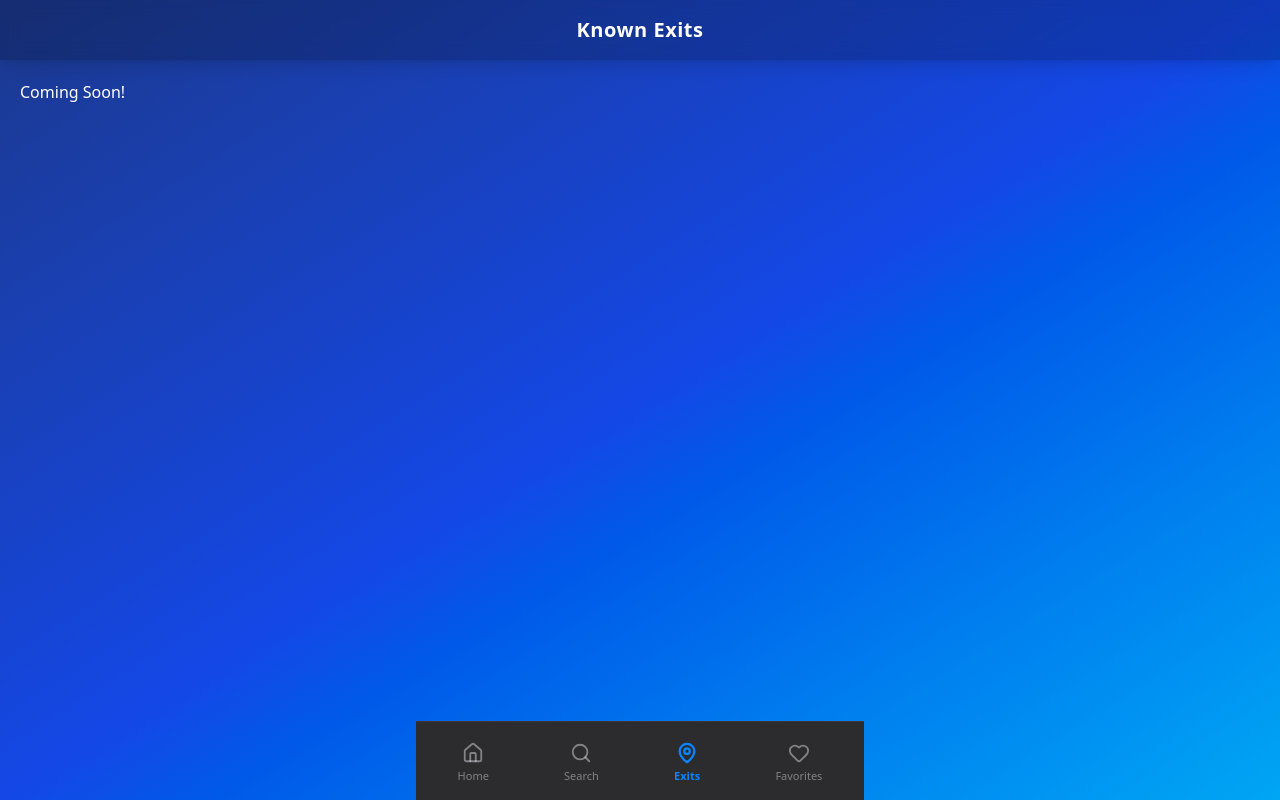
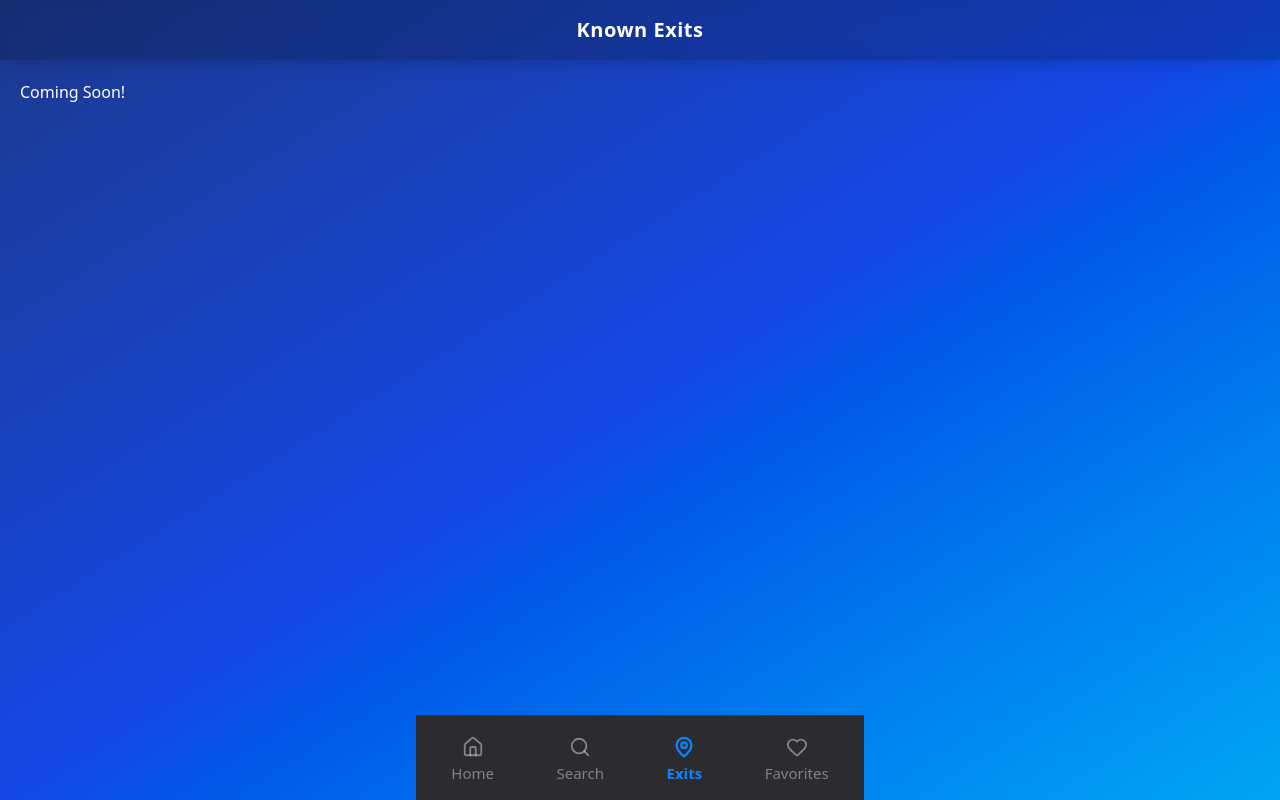
Before and after one commit to poloblue1357/weatherapp, a React (Vite) app in the folder frontend/: page /exits in a window 1280 px wide. Built offline with nearby package versions, Linux system fonts and the light colour scheme.

Commit message:
making navbar larger

```diff
--- a/frontend/src/components/NavBar.jsx
+++ b/frontend/src/components/NavBar.jsx
@@ -12,7 +12,7 @@ const NavButton = ({ to, icon, label, active }) => (
         }}
     >
         {React.cloneElement(icon, { size: 22, strokeWidth: active ? 2.5 : 2 })}
-        <span style={{ fontSize: 11, fontWeight: active ? 700 : 500 }}>{label}</span>
+        <span style={{ fontSize: 15, fontWeight: active ? 700 : 500 }}>{label}</span>
     </Link>
 );
 
```
